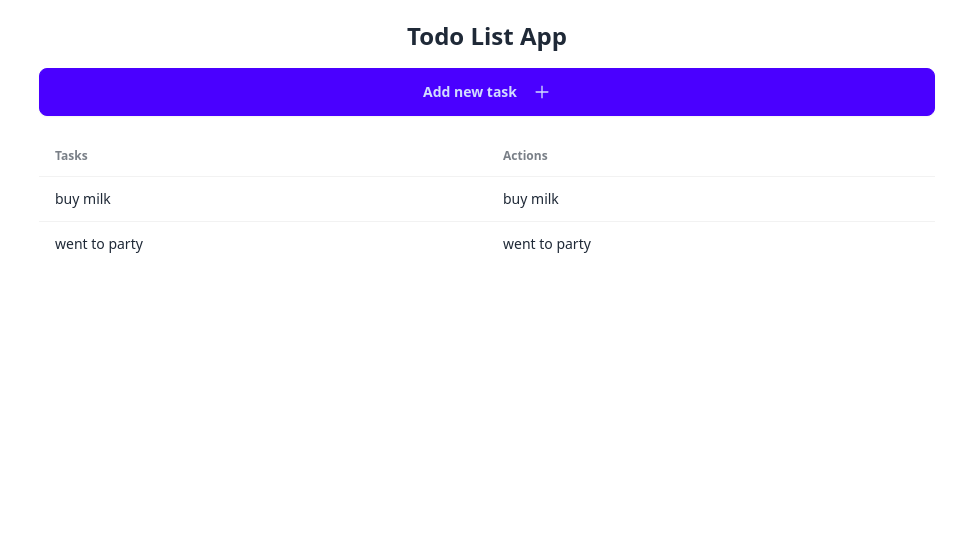
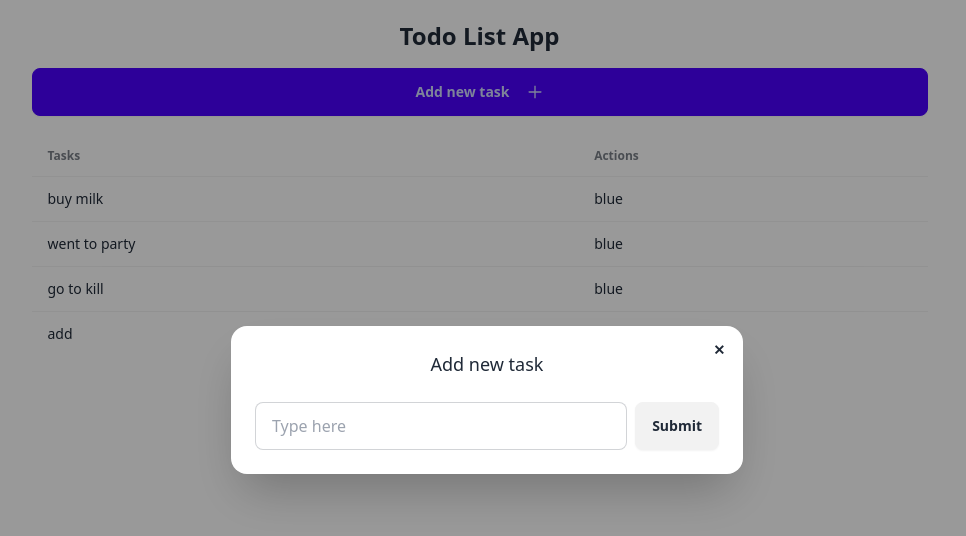
Before and after one commit to AndreyKhmara/next_todo_with_server, a Next.js app in the folder client/: page / in a window 1280 px wide. Both pictures are taken after a click on the button "Add new task". Shown: the top 536 px of the page, without its empty margins (153-1119 px from the left). Built offline with nearby package versions, Linux system fonts and the light colour scheme; data requests are answered from the project's data file.

Commit message:
add task item, add modal, add create todo

```diff
--- a/client/api.ts
+++ b/client/api.ts
@@ -8,3 +8,14 @@ export const getAllTodos = async (): Promise<ITask[]> => {
   console.log("todos from", todos);
   return todos;
 };
+
+export const addNewTodo = async (todo: ITask): Promise<ITask> => {
+  const res = await fetch(`${baseUrl}/tasks`, {
+    method: "POST",
+    headers: { "Content-Type": "application/json" },
+    body: JSON.stringify(todo),
+  });
+
+  const newTodo = await res.json();
+  return newTodo;
+};
--- a/client/app/components/AddTask.tsx
+++ b/client/app/components/AddTask.tsx
@@ -1,12 +1,47 @@
+"use client";
+
 import { AiOutlinePlus } from "react-icons/ai";
+import { TaskModal } from "@/app/components/TaskModal";
+import { useState } from "react";
+import { addNewTodo } from "@/api";
 
 export const AddTask = () => {
+  const [modalOpen, setModalOpen] = useState<boolean>(false);
+  const [newTextValue, setNewTextValue] = useState<string>("");
+
+  const handleSubmitNewTodo: FormEventHandler<HTMLFormElement> = async (e) => {
+    e.preventDefault();
+    await addNewTodo({ id: "3", text: newTextValue });
+    setNewTextValue("");
+  };
+
   return (
     <div>
-      <button className="btn btn-primary w-full">
+      <button
+        className="btn btn-primary w-full"
+        onClick={() => setModalOpen(true)}
+      >
         Add new task
         <AiOutlinePlus size={18} className="ml-2" />
       </button>
+
+      <TaskModal open={modalOpen} setModalOpen={setModalOpen}>
+        <form onSubmit={handleSubmitNewTodo}>
+          <h3 className="fonth-bold text-lg">Add new task</h3>
+          <div className="modal-action">
+            <input
+              value={newTextValue}
+              type="text"
+              placeholder="Type here"
+              className="input input-bordered w-full"
+              onChange={(e) => setNewTextValue(e.target.value)}
+            />
+            <button type="submit" className="btn">
+              Submit
+            </button>
+          </div>
+        </form>
+      </TaskModal>
     </div>
   );
 };
--- /dev/null
+++ b/client/app/components/Task.tsx
@@ -0,0 +1,14 @@
+import { ITask } from "@/typse/tasks";
+
+interface TaskProps {
+  task: ITask;
+}
+
+export const Task: React.FC<TaskProps> = ({ task }) => {
+  return (
+    <tr key={task.id}>
+      <td>{task.text}</td>
+      <td>blue</td>
+    </tr>
+  );
+};
--- /dev/null
+++ b/client/app/components/TaskModal.tsx
@@ -0,0 +1,30 @@
+interface ITaskModal {
+  open: boolean;
+  setModalOpen: (open: boolean) => boolean | void;
+  children: React.ReactNode;
+}
+
+export const TaskModal: React.FC<ITaskModal> = ({
+  open,
+  setModalOpen,
+  children,
+}) => {
+  return (
+    <dialog
+      id="my_modal_3"
+      className={`modal ${open ? "modal-open" : "modal"}`}
+    >
+      <div className="modal-box">
+        <form>
+          <button
+            onClick={() => setModalOpen(false)}
+            className="btn btn-sm btn-circle btn-ghost absolute right-2 top-2"
+          >
+            ✕
+          </button>
+        </form>
+        {children}
+      </div>
+    </dialog>
+  );
+};
--- a/client/app/components/TodoList.tsx
+++ b/client/app/components/TodoList.tsx
@@ -2,6 +2,7 @@ import { ITask } from "@/typse/tasks";
 interface ITodoListProps {
   tasks: ITask[];
 }
+import { Task } from "./Task";
 
 //todo stop on 22
 // at first start mock server (npm run json-server)
@@ -17,11 +18,8 @@ export const TodoList: React.FC<ITodoListProps> = ({ tasks }) => {
             </tr>
           </thead>
           <tbody>
-            {tasks.map((tasks) => (
-              <tr key={tasks.id}>
-                <td>{tasks.text}</td>
-                <td>{tasks.text}</td>
-              </tr>
+            {tasks.map((task) => (
+              <Task key={task.id} task={task} />
             ))}
           </tbody>
         </table>
--- a/client/data/todos.json
+++ b/client/data/todos.json
@@ -7,6 +7,14 @@
     {
       "id": "2",
       "text": "went to party"
+    },
+    {
+      "id": "3",
+      "text": "go to kill"
+    },
+    {
+      "id": "3",
+      "text": "add"
     }
   ]
 }
```
